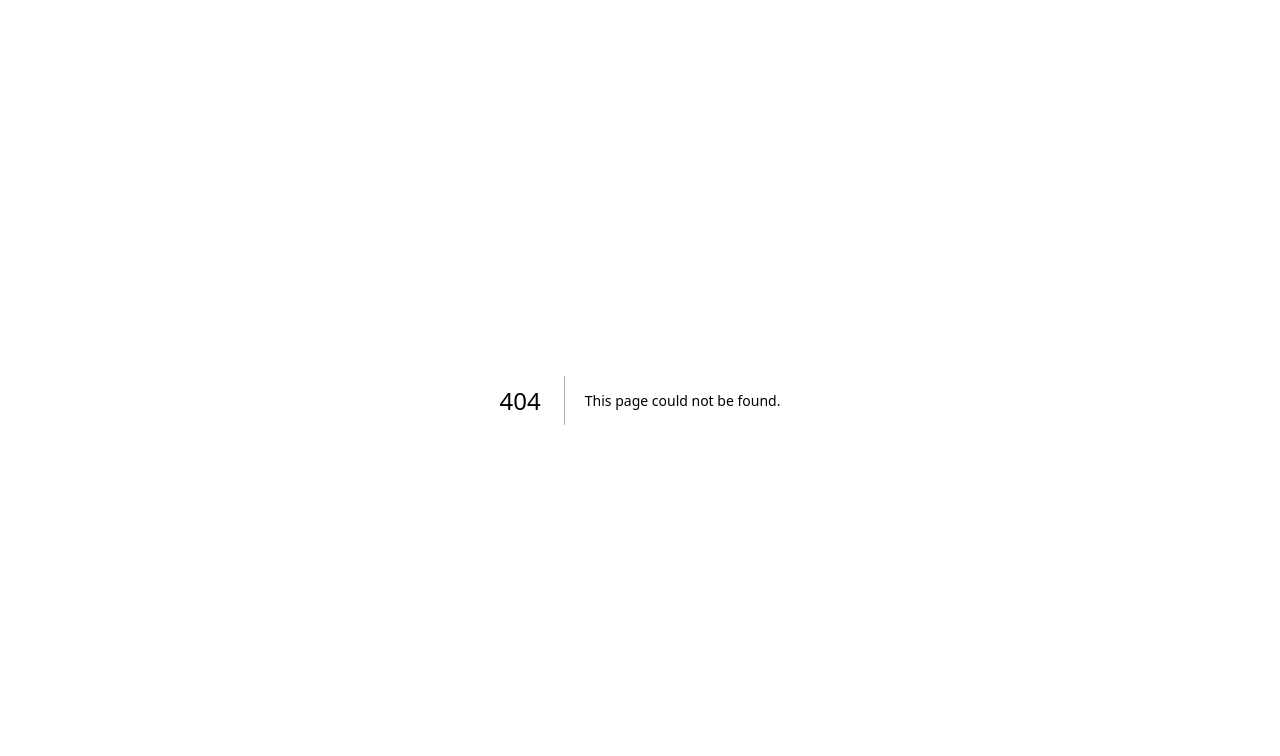
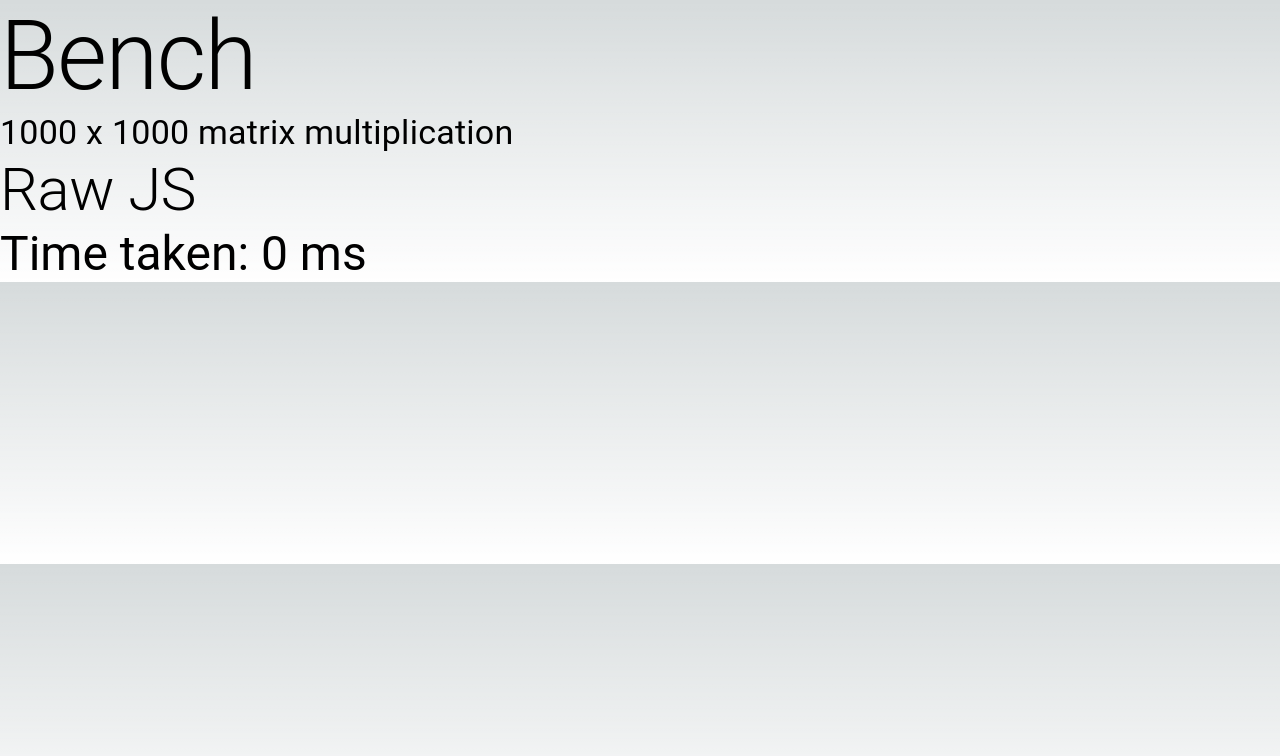
Before and after one commit to bkitano/nextjs-wasm, a Next.js app: page /bench in a window 1280 px wide. Before the commit this address had no page. Shown: the top 756 px of the page. Built offline with nearby package versions, Linux system fonts and the light colour scheme.

Commit message:
adding initial page

```diff
--- a/package.json
+++ b/package.json
@@ -9,6 +9,7 @@
     "lint": "next lint"
   },
   "dependencies": {
+    "@material-ui/core": "^4.12.4",
     "@types/node": "20.3.1",
     "@types/react": "18.2.14",
     "@types/react-dom": "18.2.6",
--- /dev/null
+++ b/src/app/bench/lib/generateMatrix.ts
@@ -0,0 +1,7 @@
+const generateMatrix = (n: number): number[][] => {
+  return Array.from({ length: n }, () =>
+    Array.from({ length: n }, () => Math.floor(Math.random() * 10))
+  );
+};
+
+export { generateMatrix };
--- /dev/null
+++ b/src/app/bench/lib/multiplyMatrices.ts
@@ -0,0 +1,18 @@
+const multiplyMatrices = (a: number[][], b: number[][]): number[][] | undefined => {
+    if (a[0].length !== b.length) return; // check matrix multiplication validity
+    const result: number[][] = Array.from({ length: a.length }, () => Array.from({ length: b[0].length }, () => 0));
+
+    for (let i = 0; i < result.length; i++) {
+      for (let j = 0; j < result[0].length; j++) {
+        for (let k = 0; k < a[0].length; k++) {
+          result[i][j] += a[i][k] * b[k][j];
+        }
+      }
+    }
+
+    return result;
+  };
+
+  export {
+    multiplyMatrices
+  }
--- /dev/null
+++ b/src/app/bench/page.tsx
@@ -0,0 +1,45 @@
+"use client";
+
+import { Typography } from "@material-ui/core";
+import { generateMatrix } from "./lib/generateMatrix";
+import { multiplyMatrices } from "./lib/multiplyMatrices";
+import { useEffect } from "react";
+
+const MatrixMultiplicationBenchmark = (props: { matrixSize: number }) => {
+  const { matrixSize } = props;
+  const a = generateMatrix(matrixSize);
+  const b = generateMatrix(matrixSize);
+
+  const startTime = performance.now();
+  const resultMatrix = multiplyMatrices(a, b);
+  const endTime = performance.now();
+
+  const timeTaken = endTime - startTime;
+
+  useEffect(() => {
+    console.log(`Time taken: ${timeTaken} ms`);
+  }, []);
+
+  return (
+    <>
+      <Typography variant="h2">Raw JS</Typography>
+      <Typography variant="h3">{`Time taken: ${timeTaken} ms`}</Typography>
+    </>
+  );
+};
+
+const Bench = () => {
+  return (
+    <>
+      <Typography variant="h1">Bench</Typography>
+      <Typography variant="h4">1000 x 1000 matrix multiplication</Typography>
+      <MatrixMultiplicationBenchmark
+        {...{
+          matrixSize: 1000,
+        }}
+      />
+    </>
+  );
+};
+
+export default Bench;
```
Also changed, not shown: 1 other file (tests, documents, lock files or other folders).
